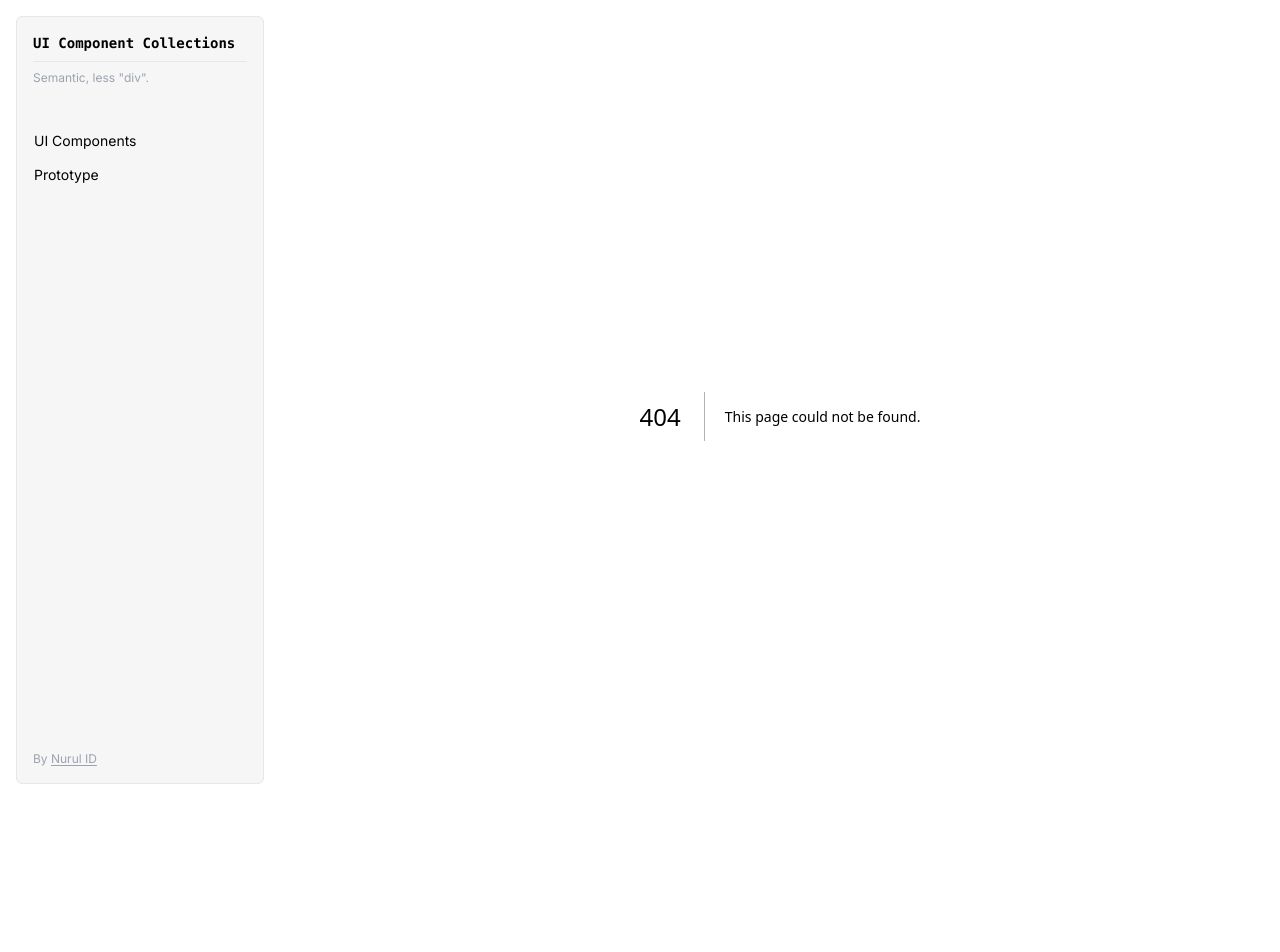
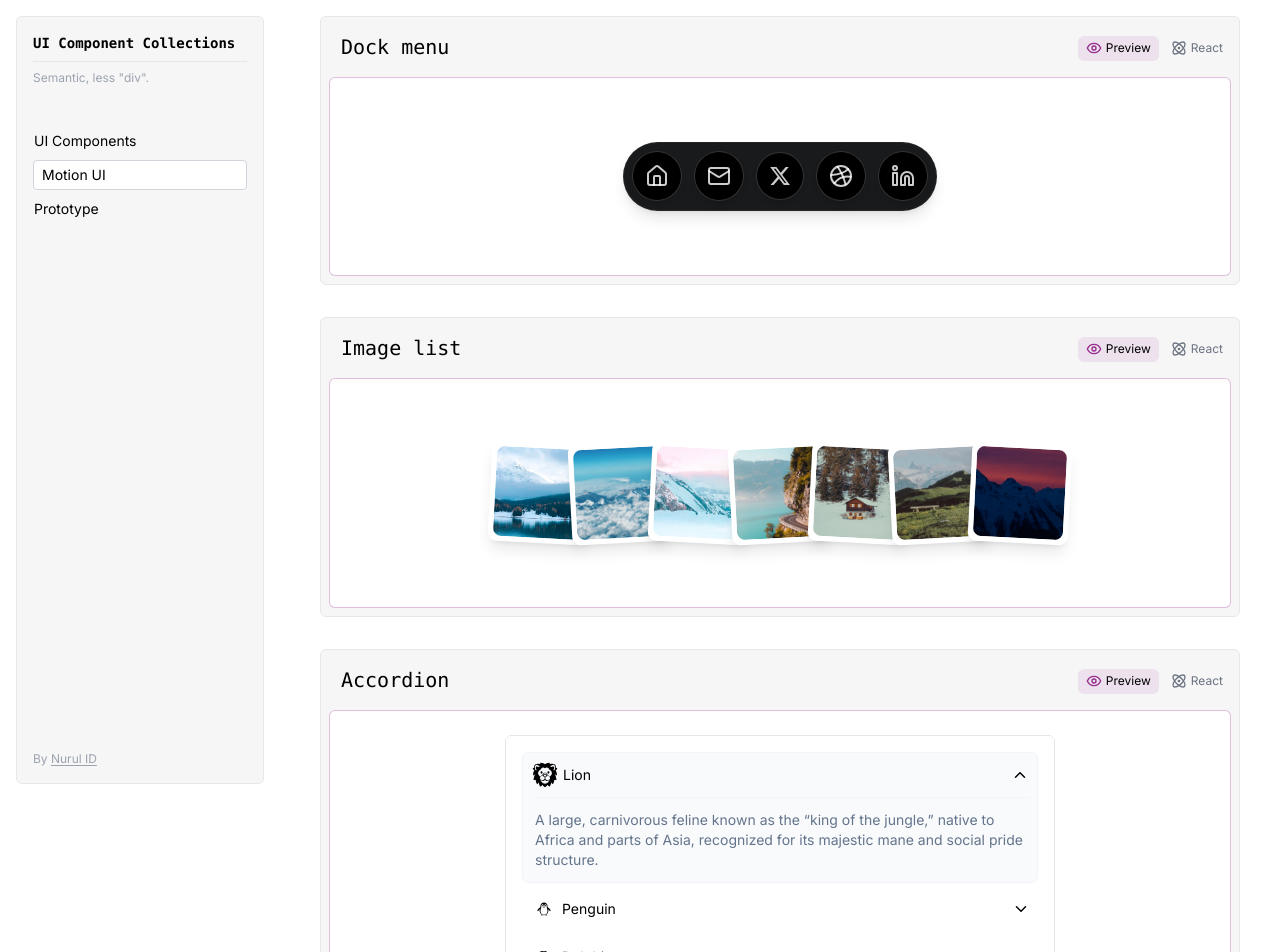
Before and after one commit to nurulid/ui-component-collections, a Next.js app: page /motion in a window 1280 px wide. Before the commit this address had no page. Shown: the top 952 px of the page. Before the commit the page ends 832 px from the top, so only its background shows below. Built offline with nearby package versions, Linux system fonts and the light colour scheme.

Commit message:
display motion UI

```diff
--- /dev/null
+++ b/src/app/(content)/motion/page.tsx
@@ -0,0 +1,36 @@
+import React from 'react';
+
+import { TabPanel } from '@/components/shared/TabPanel';
+import { CodeWrapper } from '@/components/shared/CodeWrapper';
+import { DockHover, reactDockHover } from '@/components/motion/DockHover';
+import { Pricing, reactPricing } from '@/components/motion/Pricing';
+import { Images, reactImages } from '@/components/ui/Images';
+import {Accordion, reactAccordion} from '@/components/motion/Accordion';
+
+export default function page() {
+  return (
+    <div className="space-y-8">
+      <TabPanel
+        title="Dock menu"
+        ui={<DockHover />}
+        codeReact={<CodeWrapper code={reactDockHover} />}
+      />
+      <TabPanel
+        title="Image list"
+        ui={<Images />}
+        codeReact={<CodeWrapper code={reactImages} />}
+      />
+      <TabPanel
+        title="Accordion"
+        ui={<Accordion />}
+        codeReact={<CodeWrapper code={reactAccordion} />}
+      />
+      <TabPanel
+        title="Comparison Card"
+        note="Design source: Loom"
+        ui={<Pricing />}
+        codeReact={<CodeWrapper code={reactPricing} />}
+      />
+    </div>
+  );
+}
--- a/src/app/page.tsx
+++ b/src/app/page.tsx
@@ -7,7 +7,7 @@ import { Pricing, reactPricing, htmlPricing } from '../components/motion/Pricing
 
 export default function Home() {
   return (
-    <div className="space-y-5">
+    <div className="space-y-8">
       <TabPanel
         title="Navigation"
         desc="Folder menu in dashboard navigation"
@@ -46,13 +46,6 @@ export default function Home() {
         codeHTML={<CodeWrapper code={htmlProfile} />}
         codeReact={<CodeWrapper code={reactProfile} />}
       />
-      <TabPanel
-        title="Comparison Card"
-        note="Design source: Loom"
-        ui={<Pricing />}
-        // codeHTML={<CodeWrapper code={htmlPricing} />}
-        codeReact={<CodeWrapper code={reactPricing} />}
-      />
     </div>
   );
 }
--- a/src/app/preview/page.tsx
+++ b/src/app/preview/page.tsx
@@ -1,7 +1,7 @@
-"use client"
+'use client';
 
 import React from 'react';
-import Accordion from '../../components/motion/Accordion';
+import { Accordion } from '../../components/motion/Accordion';
 import Dock from '../../components/motion/Dock';
 import { Pricing } from '../../components/motion/Pricing';
 import { motion } from 'framer-motion';
@@ -19,18 +19,7 @@ export default function Page() {
     <div className=" bg-white">
       {/* <Dock /> */}
       <EmailInput />
-      <motion.div
-        className="w-full h-full flex justify-between items-center"
-        variants={{
-          hidden: { opacity: 0, x: -150, scale: 0.2 },
-          visible: { opacity: 1, x: 0, scale: 1 },
-        }}
-        initial="hidden"
-        animate="visible"
-        exit="hidden"
-      >
-        <Images />
-      </motion.div>
+      <Images />
       <Accordion />
       <Pricing />
       <DockHover />
@@ -38,17 +27,38 @@ export default function Page() {
       <div className="h-8" />
 
       <form>
-        <div className='space-y-6'>
-          <Input id='email' title='Email' type='email' placeholder='Enter your email'/>
-          <Input id='password' title='Password' type='password' placeholder='Create a password' desc="Must be at least 8 characters." password/>
+        <div className="space-y-6">
+          <Input
+            id="email"
+            title="Email"
+            type="email"
+            placeholder="Enter your email"
+          />
+          <Input
+            id="password"
+            title="Password"
+            type="password"
+            placeholder="Create a password"
+            desc="Must be at least 8 characters."
+            password
+          />
           {/* <Input id='repasword' title='Re Password' type='password' placeholder='Re enter your password' Icon={Eye}/> */}
         </div>
-        <div className='h-8'/>
-        <div className='space-y-3'>
-          <Button type="submit" color='primary' full>Create account</Button>
-          <Button color='secondary' icon="/icons/bag.svg" full className='mt-4' >Sign up with Google</Button>
+        <div className="h-8" />
+        <div className="space-y-3">
+          <Button type="submit" color="primary" full>
+            Create account
+          </Button>
+          <Button color="secondary" icon="/icons/bag.svg" full className="mt-4">
+            Sign up with Google
+          </Button>
         </div>
-        <p className='text-center text-sm mt-6'><span className='opacity-50'>Already have an account?</span> <Link href="/login" className='text-primary font-semibold'>Login</Link></p>
+        <p className="text-center text-sm mt-6">
+          <span className="opacity-50">Already have an account?</span>{' '}
+          <Link href="/login" className="text-primary font-semibold">
+            Login
+          </Link>
+        </p>
       </form>
     </div>
   );
--- a/src/components/motion/Accordion.tsx
+++ b/src/components/motion/Accordion.tsx
@@ -10,7 +10,129 @@ import { Dolphin } from '@/components/icons/Dolphin';
 import { Elephant } from '@/components/icons/Elephant';
 import { Kangaroo } from '@/components/icons/Kangaroo';
 
-const data = [
+export const reactAccordion = String.raw`interface PanelProps {
+  title: string;
+  isActive: boolean;
+  onShow: VoidFunction;
+  Icon?: React.ComponentType<React.SVGProps<SVGSVGElement>>;
+}
+
+const Panel = (props: PropsWithChildren<PanelProps>) => {
+  const { title, isActive, onShow, Icon, children } = props;
+  return (
+    <motion.section
+      className={[
+        'p-3 pr-2 mb-1 rounded-md last:mb-0 trasition-all',
+        isActive
+          ? 'border border-slate-100 bg-slate-50'
+          : 'hover:bg-slate-50 cursor-pointer ',
+      ].join(' ')}
+      onClick={onShow}
+    >
+      <div
+        className={[
+          'flex justify-between items-center',
+          isActive ? 'pb-3 border-b mb-3 border-slate-100' : '',
+        ].join(' ')}
+      >
+        <h3
+          className={\`capitalize font-normal flex gap-2 items-center \${
+            isActive ? ' flex-1 mr-4' : ''
+          }\`}
+        >
+          {Icon && (
+            <motion.span
+              initial={{ scale: 0 }}
+              animate={{ scale: isActive ? 1.3 : 0.7 }}
+              transition={{ duration: 0.4 }}
+            >
+              <Icon />
+            </motion.span>
+          )}
+          {title}
+        </h3>
+        <ChevronDown
+          size={18}
+          className={\`\${isActive ? 'rotate-180 transition-all' : ''}\`}
+        />
+      </div>
+      <AnimatePresence>
+        {isActive ? (
+          <motion.p
+            variants={{
+              hidden: { opacity: 0, height: 0, y: -50 },
+              visible: { opacity: 1, height: 'auto', y: 0 },
+            }}
+            initial="hidden"
+            animate="visible"
+            transition={{
+              type: 'spring',
+              bounce: !isActive ? 0 : 0.5,
+              duration: 0.8,
+            }}
+            className={\`text-slate-500\`}
+          >
+            {children}
+          </motion.p>
+        ) : (
+          ''
+        )}
+      </AnimatePresence>
+    </motion.section>
+  );
+};
+
+export default function Accordion() {
+  const [activeIndex, setActiveIndex] = useState(0);
+
+  const DATA = [
+  {
+    title: 'Lion',
+    desc: 'A large, carnivorous feline known as the “king of the jungle,” native to Africa and parts of Asia, recognized for its majestic mane and social pride structure.',
+    Icon: Lion,
+  },
+  {
+    title: 'Penguin',
+    desc: 'A flightless bird primarily found in the Southern Hemisphere, especially Antarctica, known for its distinctive black and white plumage and excellent swimming ability.',
+    Icon: Penguin,
+  },
+  {
+    title: 'Dolphin',
+    desc: 'A highly intelligent marine mammal known for its playful behavior, complex social structures, and remarkable communication skills, commonly found in oceans worldwide.',
+    Icon: Dolphin,
+  },
+  {
+    title: 'Elephant',
+    desc: 'The largest land animal, known for its long trunk, large ears, and strong social bonds, native to Africa and Asia.',
+    Icon: Elephant,
+  },
+  {
+    title: 'Kangaroo',
+    desc: 'A marsupial native to Australia, known for its powerful hind legs, large feet adapted for jumping, and a pouch in which females carry their young.',
+    Icon: Kangaroo,
+  },
+];
+
+  return (
+    <div className="p-4 border rounded-md max-w-[550px] bg-white">
+      {DATA.map((item, i) => {
+        return (
+          <Panel
+            key={i}
+            title={item.title}
+            Icon={item.Icon}
+            isActive={activeIndex === i}
+            onShow={() => setActiveIndex(i)}
+          >
+            {item.desc}
+          </Panel>
+        );
+      })}
+    </div>
+  );
+}`;
+
+const DATA = [
   {
     title: 'Lion',
     desc: 'A large, carnivorous feline known as the “king of the jungle,” native to Africa and parts of Asia, recognized for its majestic mane and social pride structure.',
@@ -45,13 +167,15 @@ interface PanelProps {
   Icon?: React.ComponentType<React.SVGProps<SVGSVGElement>>;
 }
 
-function Panel(props: PropsWithChildren<PanelProps>) {
+const Panel = (props: PropsWithChildren<PanelProps>) => {
   const { title, isActive, onShow, Icon, children } = props;
   return (
     <motion.section
       className={[
         'p-3 pr-2 mb-1 rounded-md last:mb-0 trasition-all',
-        isActive ? 'border border-slate-100 bg-slate-50' : 'hover:bg-slate-50 cursor-pointer ',
+        isActive
+          ? 'border border-slate-100 bg-slate-50'
+          : 'hover:bg-slate-50 cursor-pointer ',
       ].join(' ')}
       onClick={onShow}
     >
@@ -69,7 +193,7 @@ function Panel(props: PropsWithChildren<PanelProps>) {
           {Icon && (
             <motion.span
               initial={{ scale: 0 }}
-              animate={{ scale: isActive ? 1.3 : .7 }}
+              animate={{ scale: isActive ? 1.3 : 0.7 }}
               transition={{ duration: 0.4 }}
             >
               <Icon />
@@ -106,14 +230,14 @@ function Panel(props: PropsWithChildren<PanelProps>) {
       </AnimatePresence>
     </motion.section>
   );
-}
+};
 
-export default function Accordion() {
+export const Accordion = () => {
   const [activeIndex, setActiveIndex] = useState(0);
 
   return (
-    <div className="p-4 mt-20 border rounded-md max-w-[550px] bg-white">
-      {data.map((item, i) => {
+    <div className="p-4 border rounded-md max-w-[550px] bg-white mx-auto">
+      {DATA.map((item, i) => {
         return (
           <Panel
             key={i}
@@ -128,4 +252,4 @@ export default function Accordion() {
       })}
     </div>
   );
-}
+};
--- a/src/components/motion/DockHover.tsx
+++ b/src/components/motion/DockHover.tsx
@@ -1,16 +1,16 @@
+'use client';
+
 import React, { ComponentProps, useState } from 'react';
 import Link from 'next/link';
 import { AnimatePresence, motion } from 'framer-motion';
 import { Dribbble, Home, Linkedin, Mail } from 'lucide-react';
-
 import { XIcon } from '@/components/icons/XIcon';
 
-interface MenuProps extends ComponentProps<typeof Link> {
-  title: string;
-}
-
-const Menu = (props: MenuProps) => {
-  const { title, children, ...menuProps } = props;
+export const reactDockHover = `const Menu = ({
+  title,
+  children,
+  ...menuProps
+}: { title: string } & ComponentProps<typeof Link>) => {
   const [isHovered, setIsHovered] = useState(false);
 
   return (
@@ -63,7 +63,7 @@ const Menu = (props: MenuProps) => {
 
 export const DockHover = () => {
   return (
-    <nav className="inline-flex items-center gap-3 py-2 pb-1 px-2 border bg-[#181A1C] rounded-full shadow-lg border-white/5 w-auto">
+    <nav className="inline-flex items-center gap-3 py-2 pb-1 px-2 border bg-[#181A1C] rounded-full shadow-lg border-white/5 my-10">
       <Menu href="/" title="Home">
         <Home />
       </Menu>
@@ -81,4 +81,83 @@ export const DockHover = () => {
       </Menu>
     </nav>
   );
+};`;
+
+const Menu = ({
+  title,
+  children,
+  ...menuProps
+}: { title: string } & ComponentProps<typeof Link>) => {
+  const [isHovered, setIsHovered] = useState(false);
+
+  return (
+    <motion.div
+      className="group"
+      onMouseEnter={() => setIsHovered(true)}
+      onMouseLeave={() => setIsHovered(false)}
+    >
+      <motion.div
+        animate={{
+          scale: isHovered ? 1.2 : 1,
+          y: isHovered ? -16 : 0,
+          paddingLeft: isHovered ? 10 : 0,
+          paddingRight: isHovered ? 10 : 0,
+        }}
+        transition={{ type: 'spring', bounce: 0.3, duration: 0.8 }}
+      >
+        <span
+          {...menuProps}
+          className="inline-block p-3 border border-white/20 rounded-full text-white/80 bg-black fill-white/80 relative transition-all shadow-md"
+        >
+          {children}
+          <AnimatePresence>
+            {isHovered && (
+              <>
+                <motion.span
+                  className="block px-2 absolute !left-1/2 -translate-x-1/2 -top-9 bg-[#171717] text-white rounded-md text-[10px] shadow-md whitespace-nowrap border border-white/10"
+                  initial={{ opacity: 0, y: 20, x: '-50%' }}
+                  animate={{ opacity: 1, y: 0, x: '-50%' }}
+                  exit={{ opacity: 0, y: 20 }}
+                  transition={{ duration: 0.2 }}
+                >
+                  {title}
+                </motion.span>
+                <motion.span
+                  className="size-[5px] rounded-full block bg-black absolute -bottom-[10px] left-1/2 -translate-x-1/2"
+                  initial={{ opacity: 0, y: -20, x: '-50%' }}
+                  animate={{ opacity: 1, y: 0, x: '-50%' }}
+                  exit={{ opacity: 0, y: -20 }}
+                  transition={{ duration: 0.2 }}
+                />
+              </>
+            )}
+          </AnimatePresence>
+        </span>
+      </motion.div>
+    </motion.div>
+  );
 };
+
+export const DockHover = () => {
+  return (
+    <div className='flex justify-center'>
+      <nav className="inline-flex items-center gap-3 py-2 pb-1 px-2 border bg-[#181A1C] rounded-full shadow-lg border-white/5 my-10">
+        <Menu href="/" title="Home">
+          <Home />
+        </Menu>
+        <Menu href="" title="Connect">
+          <Mail />
+        </Menu>
+        <Menu href="" title="X">
+          <XIcon />
+        </Menu>
+        <Menu href="" title="Dribbble">
+          <Dribbble />
+        </Menu>
+        <Menu href="" title="LinkedIn">
+          <Linkedin />
+        </Menu>
+      </nav>
+    </div>
+  );
+};
--- a/src/components/shared/CodeWrapper.tsx
+++ b/src/components/shared/CodeWrapper.tsx
@@ -45,6 +45,7 @@ export const CodeWrapper = (props: Props) => {
       </button>
       <SyntaxHighlighter
         language="javascript"
+        showLineNumbers
         wrapLines
         style={nightOwl}
         className="overflow-auto max-h-[60vh] !py-4 !px-7 w-full"
--- a/src/components/shared/Sidebar.tsx
+++ b/src/components/shared/Sidebar.tsx
@@ -13,6 +13,11 @@ const sidebarMenu = [
     // submenus: [
     //   { title: 'Navigation', link: '/ui', ready: true, },
     // ]
+  },
+  {
+    title: 'Motion UI',
+    link: '/motion',
+    ready: true,
   },
   {
     title: 'Prototype',
--- a/src/components/ui/Images.tsx
+++ b/src/components/ui/Images.tsx
@@ -1,10 +1,10 @@
-"use client";
+'use client';
 
-import { motion } from "framer-motion";
-import Image from "next/image";
-import React from "react";
+import { motion } from 'framer-motion';
+import Image from 'next/image';
+import React from 'react';
 
-const Img = (props: { imgSrc: string }) => {
+export const reactImages = `const Img = (props: { imgSrc: string }) => {
   const { imgSrc } = props;
   return (
     <motion.div
@@ -14,7 +14,7 @@ const Img = (props: { imgSrc: string }) => {
         visible: { opacity: 1, y: 0, scale: 1 },
       }}
       transition={{
-        type: "tween"
+        type: 'tween',
       }}
     >
       <Image
@@ -28,11 +28,7 @@ const Img = (props: { imgSrc: string }) => {
   );
 };
 
-export const Images = () => {
-  const refreshPage = () => {
-    window.location.reload();
-  };
-
+const ImageList = () => {
   return (
     <>
       <motion.div
@@ -50,13 +46,89 @@ export const Images = () => {
         <Img imgSrc="/image-4.png" />
         <Img imgSrc="/image-5.png" />
       </motion.div>
-
-      {/* <button
-        className="p-2 border hover:opacity-85 transition-all rounded capitalize bg-blue-500 text-white fixed bottom-20 right-0"
-        onClick={refreshPage}
-      >
-        Refresh Page
-      </button> */}
     </>
   );
 };
+
+export const Images = () => {
+  return (
+    <motion.div
+      className="w-full h-full flex justify-between items-center"
+      variants={{
+        hidden: { opacity: 0, x: -150, scale: 0.2 },
+        visible: { opacity: 1, x: 0, scale: 1 },
+      }}
+      initial="hidden"
+      animate="visible"
+      exit="hidden"
+    >
+      <ImageList />
+    </motion.div>
+  );
+};
+`;
+
+const Img = (props: { imgSrc: string }) => {
+  const { imgSrc } = props;
+  return (
+    <motion.div
+      className="size-[100px] border-[5px] border-white bg-white rounded-lg shadow-lg inline-block -ml-5 first:ml-0 odd:!rotate-3 even:!-rotate-3 hover:-translate-y-4 hover:scale-125 hover:z-[2] transition-all"
+      variants={{
+        hidden: { opacity: 0, y: 20, scale: 0.2 },
+        visible: { opacity: 1, y: 0, scale: 1 },
+      }}
+      transition={{
+        type: 'tween',
+      }}
+    >
+      <Image
+        src={imgSrc}
+        width={150}
+        height={150}
+        alt="image"
+        className="w-full h-full object-cover rounded-lg"
+      />
+    </motion.div>
+  );
+};
+
+const ImageList = () => {
+  return (
+    <>
+      <motion.div
+        id="wrapper"
+        className="flex justify-center w-full"
+        variants={{
+          visible: { transition: { staggerChildren: 0.1 } },
+        }}
+      >
+        <Img imgSrc="/image-1.png" />
+        <Img imgSrc="/image-2.png" />
+        <Img imgSrc="/image-6.png" />
+        <Img imgSrc="/image-3.png" />
+        <Img imgSrc="/image.png" />
+        <Img imgSrc="/image-4.png" />
+        <Img imgSrc="/image-5.png" />
+      </motion.div>
+    </>
+  );
+};
+
+export const Images = () => {
+  return (
+    <div className='my-10'>
+      <motion.div
+        className="w-full h-full flex justify-between items-center"
+        variants={{
+          hidden: { opacity: 0, x: -150, scale: 0.2 },
+          visible: { opacity: 1, x: 0, scale: 1 },
+        }}
+        initial="hidden"
+        animate="visible"
+        exit="hidden"
+      >
+        <ImageList />
+      </motion.div>
+    </div>
+  );
+};
--- a/src/components/ui/TwitterProfile.tsx
+++ b/src/components/ui/TwitterProfile.tsx
@@ -21,7 +21,8 @@ export const htmlProfile = `<div class="transition-smooth bg-gray-950 hover:bg-z
   </div>
 </div>`
 
-export const reactProfile = `const user = {
+export const reactProfile = `export const TwitterProfile = () => {
+  const USER = {
     name: 'Nurul ID 🪴',
     username: 'nurulide',
     avatar: '/images/me-ai.png',
@@ -30,7 +31,6 @@ export const reactProfile = `const user = {
     url: 'https://twitter.com/nurulide',
   };
 
-export const TwitterProfile = () => {
   return (
     <div className="transition-smooth bg-gray-950 hover:bg-zinc-900 hover:border-gray-900 text-white rounded-2xl relative max-w-[350px] w-full">
       <div className="flex items-center gap-2 p-4">
@@ -48,14 +48,14 @@ export const TwitterProfile = () => {
         <div className="absolute -bottom-11">
           <img
             className="w-[85px] rounded-full border-zinc-900 hover:border-zinc-950 border-4"
-            src={user.avatar}
+            src={USER.avatar}
             alt="Profile image"
           />
         </div>
       </div>
       <div className="text-right px-3 pt-4 pb-2">
         <a
-          href={user.url}
+          href={USER.url}
           target="_blank"
           className="py-2 px-6 border-zinc-500 bg-transparent hover:bg-white hover:text-black border rounded-full transition-all duration-200 ease-linear"
         >
@@ -63,15 +63,16 @@ export const TwitterProfile = () => {
         </a>
       </div>
       <div className="p-4">
-        <h2 className="text-xl">{user.name}</h2>
-        <p className="text-zinc-400">@{user.username}</p>
-        <p className="text-zinc-600">{user.description}</p>
+        <h2 className="text-xl">{USER.name}</h2>
+        <p className="text-zinc-400">@{USER.username}</p>
+        <p className="text-zinc-600">{USER.description}</p>
       </div>
     </div>
   );
 };`
 
-const user = {
+export const TwitterProfile = () => {
+  const USER = {
     name: 'Nurul ID 🪴',
     username: 'nurulide',
     avatar: '/images/me-ai.png',
@@ -80,7 +81,6 @@ const user = {
     url: 'https://twitter.com/nurulide',
   };
 
-export const TwitterProfile = () => {
   return (
     <div className="flex justify-center">
       <div className="transition-smooth bg-gray-950 hover:bg-zinc-900 hover:border-gray-900 text-white rounded-2xl relative max-w-[350px] w-full">
@@ -93,20 +93,20 @@ export const TwitterProfile = () => {
           <span>Profile</span>
         </div>
         <div
-          style={{ backgroundImage: "url("+ user.cover +")" }}
+          style={{ backgroundImage: "url("+ USER.cover +")" }}
           className="bg-cover bg-no-repeat h-40 lg:h-32 relative px-3"
         >
           <div className="absolute -bottom-11">
             <img
               className="w-[85px] rounded-full border-zinc-900 hover:border-zinc-950 border-4"
-              src={user.avatar}
+              src={USER.avatar}
               alt="Profile image"
             />
           </div>
         </div>
         <div className="text-right px-3 pt-4 pb-2">
           <a
-            href={user.url}
+            href={USER.url}
             target="_blank"
             className="py-2 px-6 border-zinc-500 bg-transparent hover:bg-white hover:text-black border rounded-full transition-all duration-200 ease-linear"
           >
@@ -114,9 +114,9 @@ export const TwitterProfile = () => {
           </a>
         </div>
         <div className="p-4">
-          <h2 className="text-xl">{user.name}</h2>
-          <p className="text-zinc-400">@{user.username}</p>
-          <p className="text-zinc-600">{user.description}</p>
+          <h2 className="text-xl">{USER.name}</h2>
+          <p className="text-zinc-400">@{USER.username}</p>
+          <p className="text-zinc-600">{USER.description}</p>
         </div>
       </div>
     </div>
```
Lines whose indentation alone changed are shown as unchanged.
